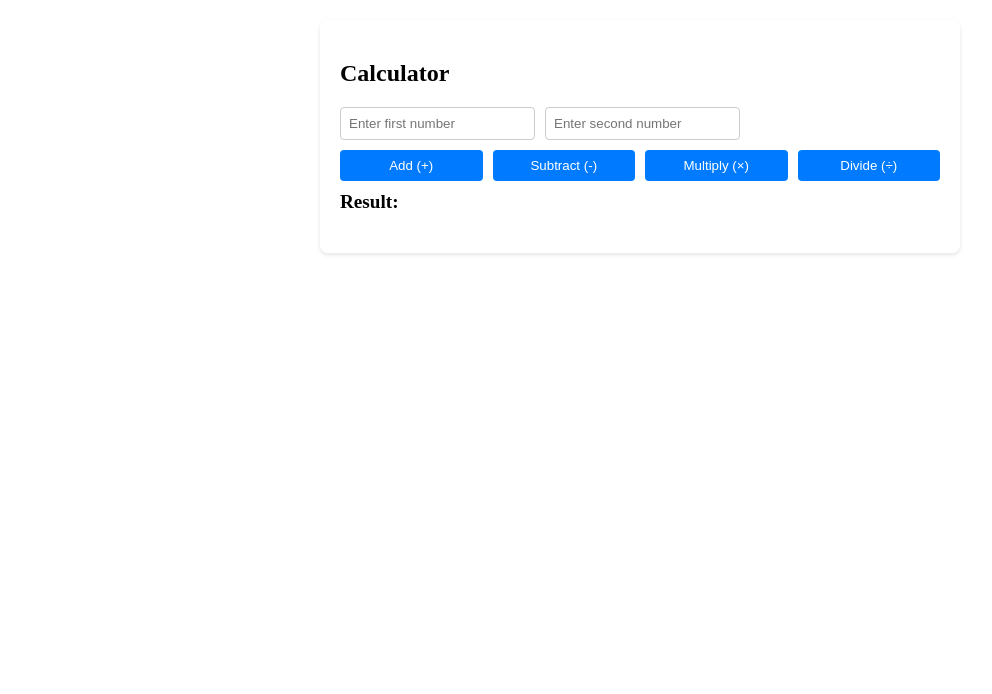
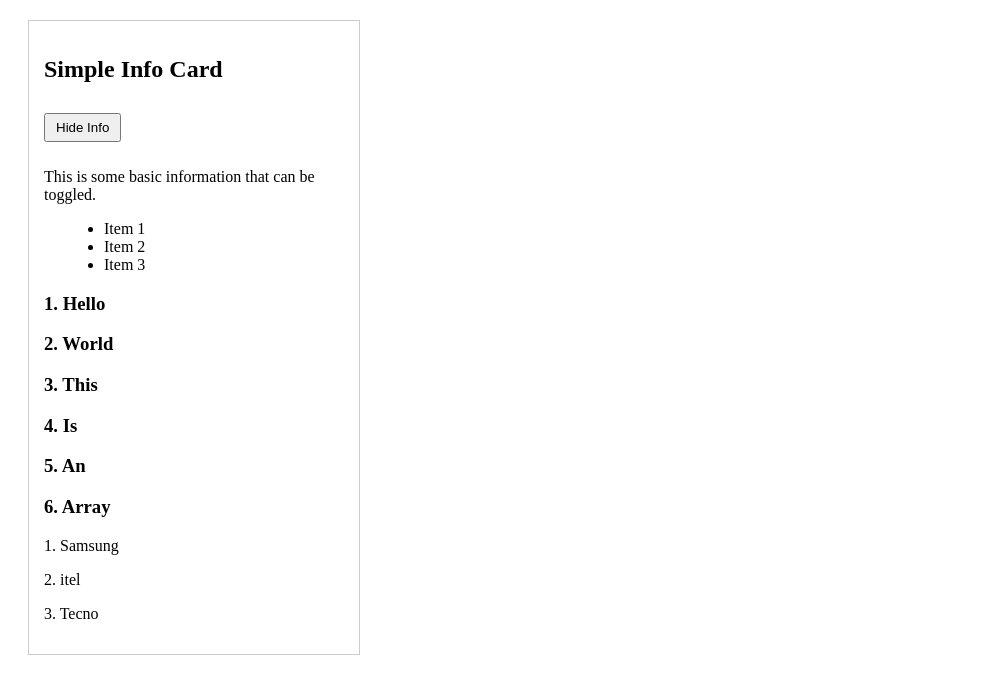
Before and after one commit to Samuel1796/Angular101, an Angular app: page / in a window 1280 px wide. Shown: the top 694 px of the page, without its empty margins (0-992 px from the left). Built offline with nearby package versions, Linux system fonts and the light colour scheme.

Commit message:
add: added data binding and for loops syntax

```diff
--- a/src/app/app.component.html
+++ b/src/app/app.component.html
@@ -1,6 +1,10 @@
 <!-- <app-first></app-first> -->
-<!-- <app-first></app-first>
+ <!-- <app-first></app-first> -->
 
-<app-first></app-first> -->
+ <!-- use " '  '   " to attach a string to the variableS -->
+<!-- <app-first [IamAnInputToThisComponent]="'Hahahaha'" [About]="'I am HAHHAHAHAHAHAH'"  [Work]="'I love coding'"></app-first>
+<app-first [IamAnInputToThisComponent]="'Hihihiii'" [About]="'I am HIHIHIHIHIHIIH'" [Work]="'I love to work'"></app-first> -->
 
-<app-calculator></app-calculator>
+<!-- <app-calculator></app-calculator> -->
+
+<app-second></app-second>
--- a/src/app/app.component.ts
+++ b/src/app/app.component.ts
@@ -2,11 +2,12 @@ import { Component } from '@angular/core';
 import { RouterOutlet } from '@angular/router';
 import { FirstComponent } from "./first/first.component";
 import { CalculatorComponent } from './calculator/calculator.component';
+import { SecondComponent } from "./second/second.component";
 
 @Component({
   selector: 'app-root',
   standalone: true,
-  imports: [RouterOutlet, FirstComponent, CalculatorComponent],
+  imports: [RouterOutlet, FirstComponent, CalculatorComponent, SecondComponent],
   templateUrl: './app.component.html',
   styleUrl: './app.component.css'
 })
--- a/src/app/first/first.component.html
+++ b/src/app/first/first.component.html
@@ -2,13 +2,13 @@
 <div
  class="main">
   <div class="sub">
-    <h1>Hello my name is bug_{{multiplyTwoNumbers(16,6)}}</h1>
+    <h1>Hello my name is {{IamAnInputToThisComponent}}</h1>
   </div>
   <div class="sub">
-    <p>I am the best angular developer in the world</p>
+    <p>{{About}}</p>
   </div>
   <div class="sub">
-    <p>I am better than Kwaku Bonsu</p>
+    <p>{{Work}}</p>
   </div>
 </div>
 </body>
--- /dev/null
+++ b/src/app/second/second.component.css
@@ -0,0 +1,19 @@
+.simple-card {
+    border: 1px solid #ccc;
+    padding: 15px;
+    margin: 20px;
+    width: 300px;
+  }
+
+  button {
+    padding: 5px 10px;
+    margin: 10px 0;
+  }
+
+  .info-content {
+    margin-top: 10px;
+  }
+
+  ul {
+    margin-left: 20px;
+  }
--- /dev/null
+++ b/src/app/second/second.component.html
@@ -0,0 +1,24 @@
+<div class="simple-card">
+  <h2>Simple Info Card</h2>
+  <button (click)="toggleInfo()">
+    {{ isInfoVisible ? "Hide Info" : "Show Info" }}
+  </button>
+
+  @if (isInfoVisible) {
+  <div class="info-content">
+    <p>This is some basic information that can be toggled.</p>
+    <ul>
+      <li>Item 1</li>
+      <li>Item 2</li>
+      <li>Item 3</li>
+    </ul>
+  </div>
+  }
+
+@for (item of ArrayTrials; track $index) {
+  <h3> {{ $index +1 }}. {{item}}</h3>
+}
+@for(product of AnArrayOfProducts; track $index){
+    <p>{{$index +1}}. {{product.name}}</p>
+}
+</div>
--- /dev/null
+++ b/src/app/second/second.component.ts
@@ -0,0 +1,75 @@
+import { Component } from '@angular/core';
+type productFormat = {
+  name: string;
+  price: number;
+  quantity: number;
+  description: string;
+};
+
+@Component({
+  selector: 'app-second',
+  standalone: true,
+  imports: [],
+  templateUrl: './second.component.html',
+  styleUrl: './second.component.css',
+})
+export class SecondComponent {
+  isInfoVisible = true;
+
+  toggleInfo() {
+    this.isInfoVisible = !this.isInfoVisible;
+  }
+
+  // Single data types array
+  ArrayTrials: Array<string> = ['Hello', 'World', 'This', 'Is', 'An', 'Array'];
+
+  // Multiple data types array
+  ArrayTrials2: Array<string | number> = [
+    'Hello',
+    1,
+    'World',
+    2,
+    'This',
+    3,
+    'Is',
+    4,
+    'An',
+    5,
+    'Array',
+    6,
+  ];
+
+  // Array shortcut
+  ArrayTrials3: number[] = [1, 8, 8];
+
+  // Objects
+  products: productFormat = {
+    name: 'Kivo Gari',
+    price: 1000,
+    quantity: 2,
+    description: 'Tuba sheyy',
+  };
+
+  AnArrayOfProducts: Array<productFormat> = [
+    {
+      name: 'Samsung',
+      price: 10,
+      quantity: 80,
+      description: "It's okay",
+    },
+    {
+      name: 'itel',
+      price: 1,
+      quantity: 10,
+      description: "It's not nice",
+    },
+    {
+      name: 'Tecno',
+      price: 1888,
+      quantity: 33,
+      description: 'Not bad',
+    },
+  ];
+
+
+}
```
Also changed, not shown: src/app/first/first.component.ts (+9 -1 lines), 1 other file (tests, documents, lock files or other folders).
